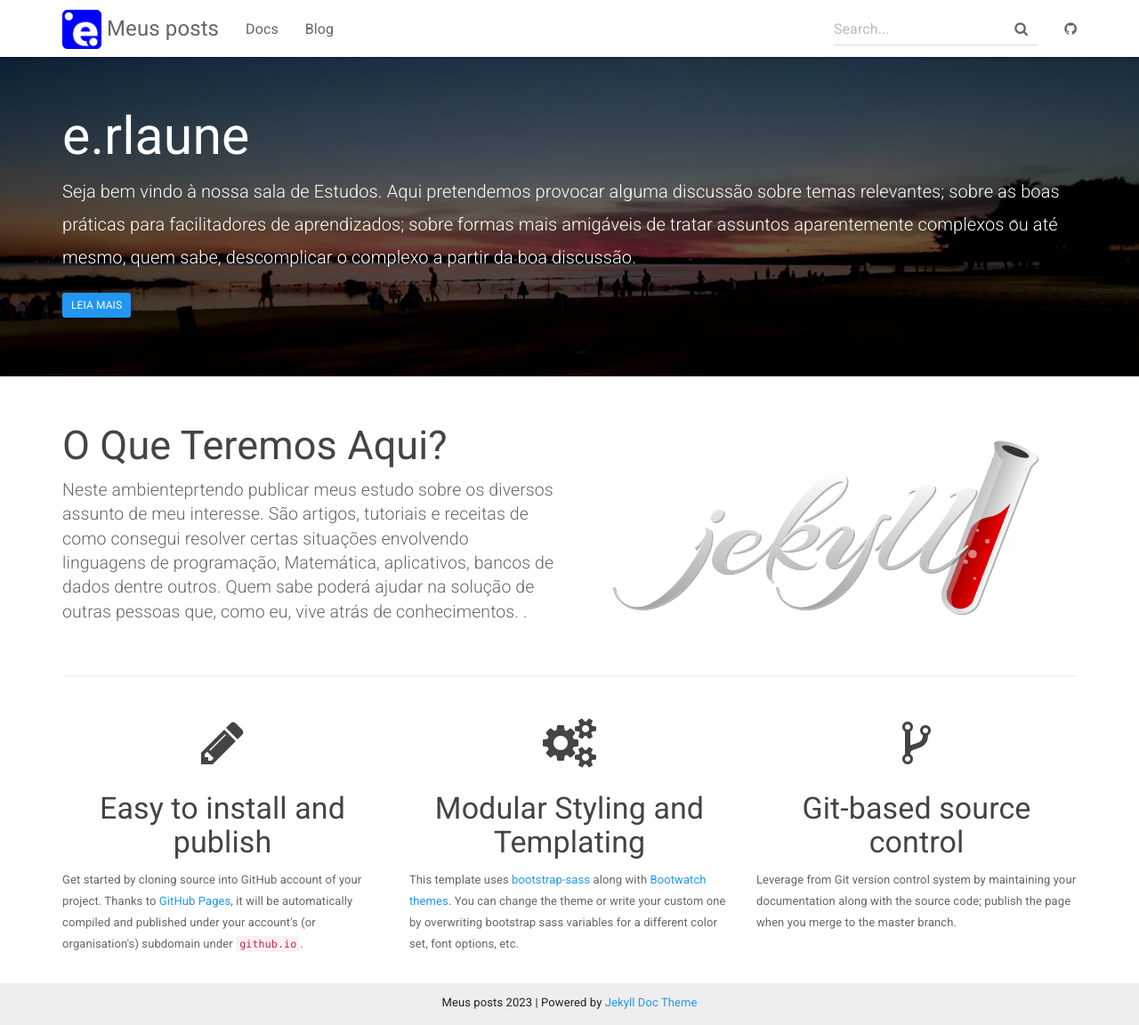
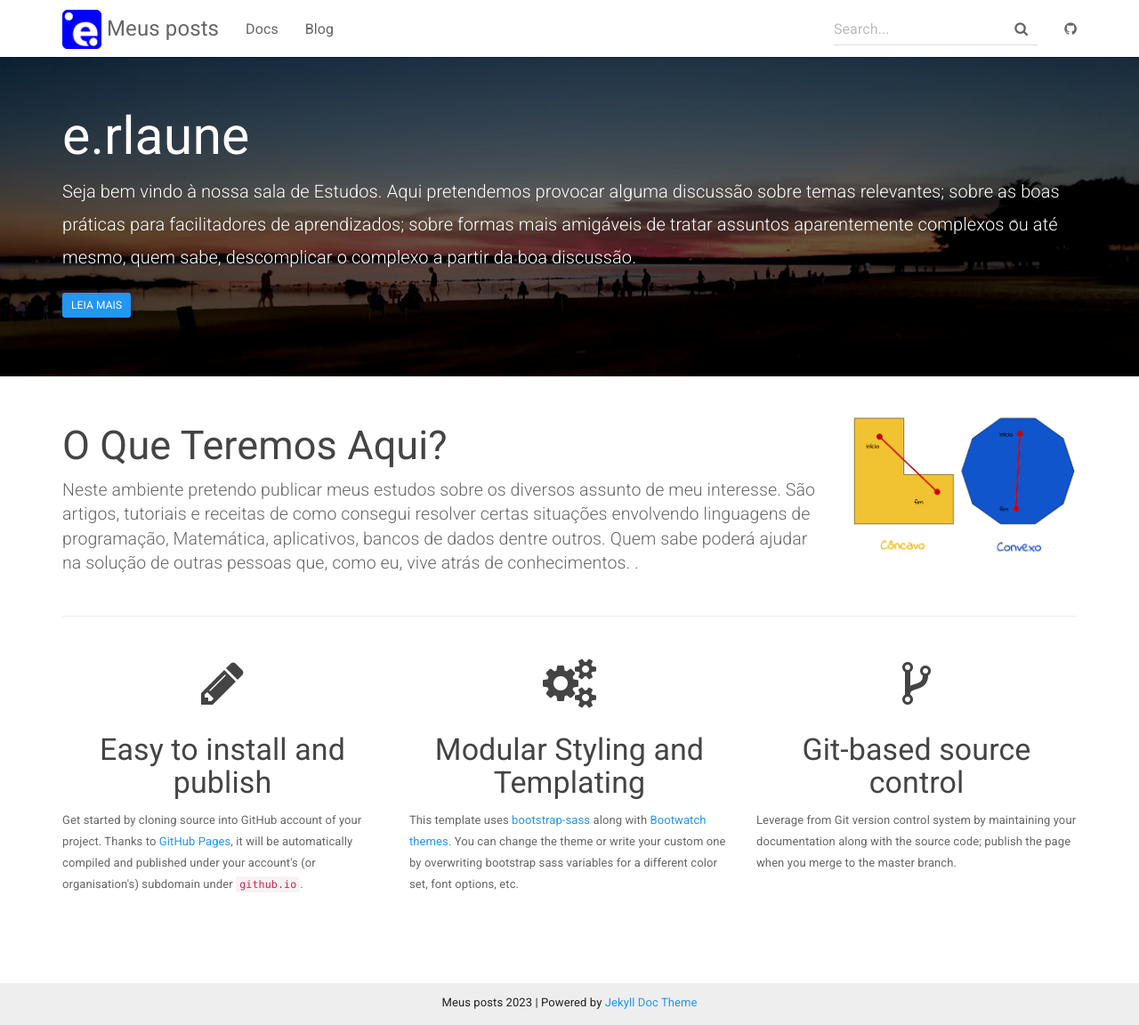
Before and after one commit to rlaunemacedo/posts, a Jekyll site: the page built from index.html, in a window 1280 px wide and 1152 px high. Shown: the whole window at 89% size. Built offline with Jekyll 4.4.1, drawn with Linux system fonts in a browser that asks for light colours; nearby versions of some CDN libraries.

Commit message:
Atualização 2023-12-04 10:12:17

```diff
--- a/index.html
+++ b/index.html
@@ -16,9 +16,9 @@
 
 <div class="container">
     <div class="row">
-        <div class="col-md-6">
+        <div class="col-md-9">
             <h2 class="header-light regular-pad">O Que Teremos Aqui?</h2>
-              <p class="lead">Neste ambienteprtendo publicar meus estudo sobre os diversos
+              <p class="lead">Neste ambiente pretendo publicar meus estudos sobre os diversos
                 assunto de meu interesse. São artigos, tutoriais e receitas de como consegui resolver
                 certas situações envolvendo linguagens de programação, Matemática, aplicativos,
                 bancos de dados dentre outros. Quem sabe poderá ajudar na solução de outras pessoas
@@ -26,8 +26,8 @@
                 <!--strong>for
               free</strong-->.</p>
         </div>
-        <div class="col-md-6 text-center">
-            <img src="{{ "/assets/img/jekyll-dark.png" | relative_url }}" alt="Jekyll logo" class="img-responsive">
+        <div class="col-md-3 text-center">
+            <img src="{{ "/assets/img/concavo-convexo.png" | relative_url }}" alt="Jekyll logo" class="img-responsive">
         </div>
     </div>
     <hr>
```
Also changed, not shown: assets/img/concavo-convexo.png (added), 9 other files.
